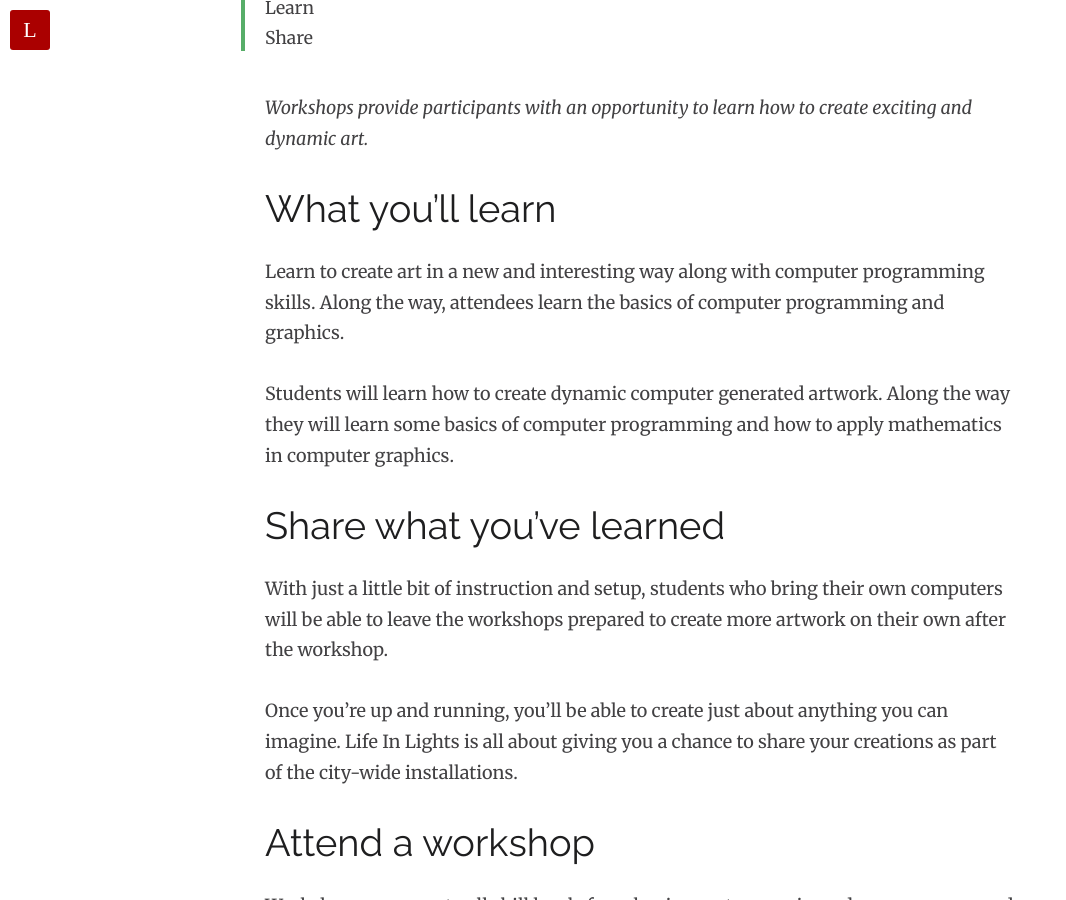
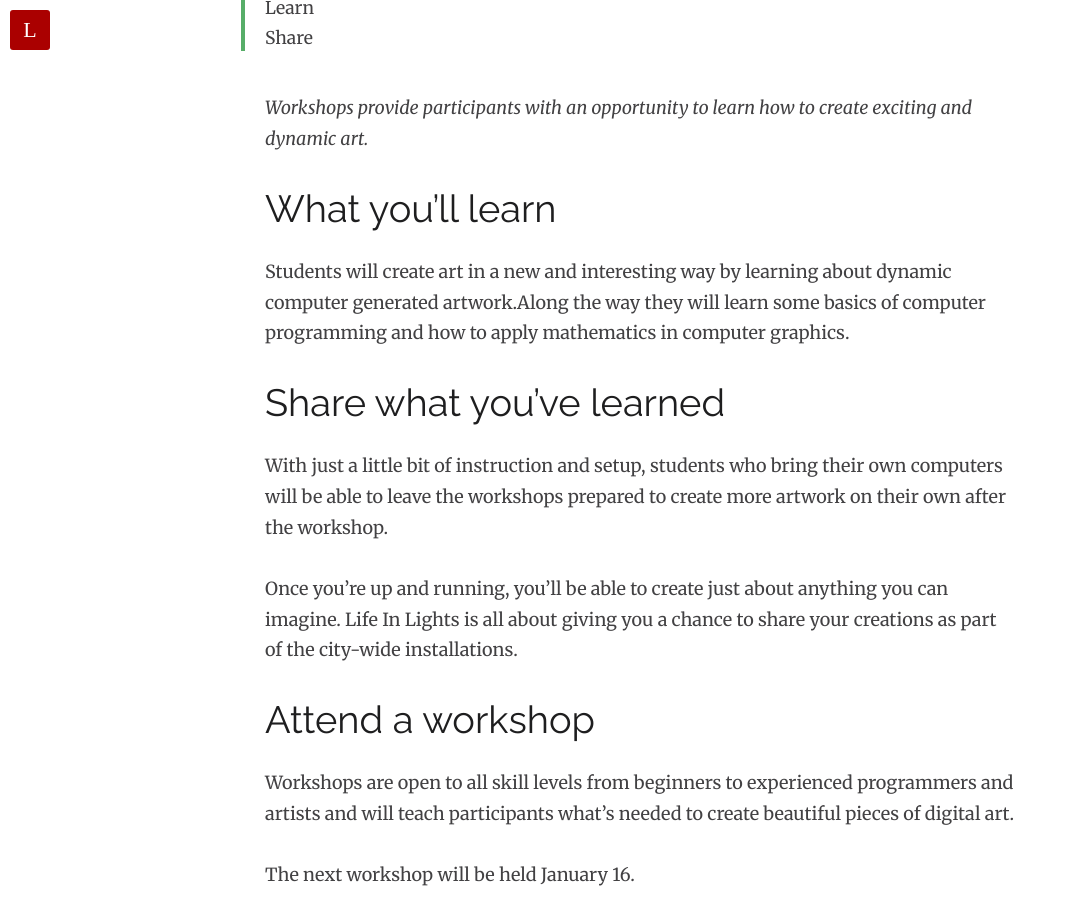
Before and after one commit to LifeInLights/lifeinlights.github.io, a Jekyll site: the page built from workshops.md, in a window 1280 px wide and 900 px high, scrolled down 629 px. Shown: the whole window, without its empty margins (0-1066 px from the left). Built offline with Jekyll 4.4.1, drawn with Linux system fonts in a browser that asks for light colours; nearby versions of some CDN libraries; some of the changed text lies outside the part shown.

Commit message:
Clean up workshop page

```diff
--- a/workshops.md
+++ b/workshops.md
@@ -11,9 +11,7 @@ tags: [lifeinlights workshops learning education]
 *Workshops provide participants with an opportunity to learn how to create exciting and dynamic art.*
 
 #What you'll learn
-Learn to create art in a new and interesting way along with computer programming skills. Along the way, attendees learn the basics of computer programming and graphics.
-
-Students will learn how to create dynamic computer generated artwork. Along the way they will learn some basics of computer programming and how to apply mathematics in computer graphics.
+Students will create art in a new and interesting way by learning about dynamic computer generated artwork.Along the way they will learn some basics of computer programming and how to apply mathematics in computer graphics.
 
 #Share what you've learned
 With just a little bit of instruction and setup, students who bring their own computers will be able to leave the workshops prepared to create more artwork on their own after the workshop.
```
Also changed, not shown: other parts of workshops.md (+1 -1 lines).
